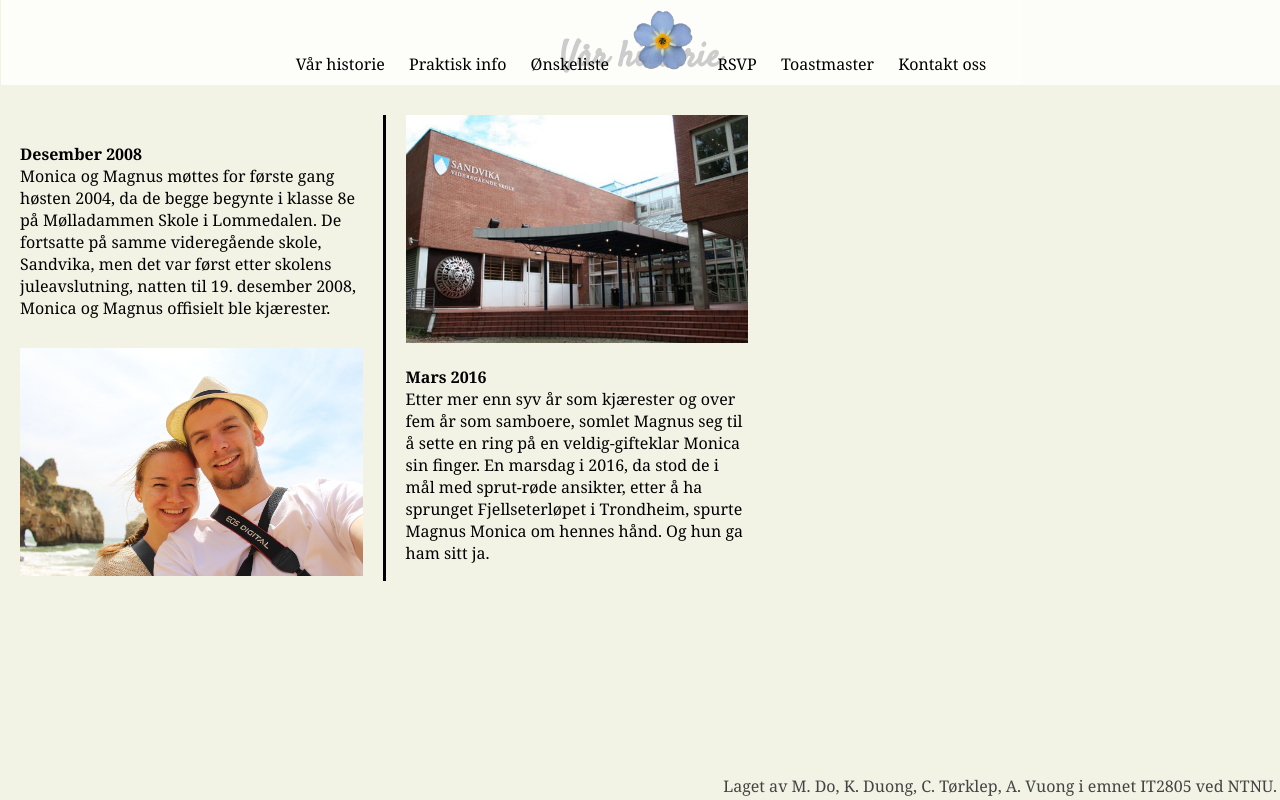
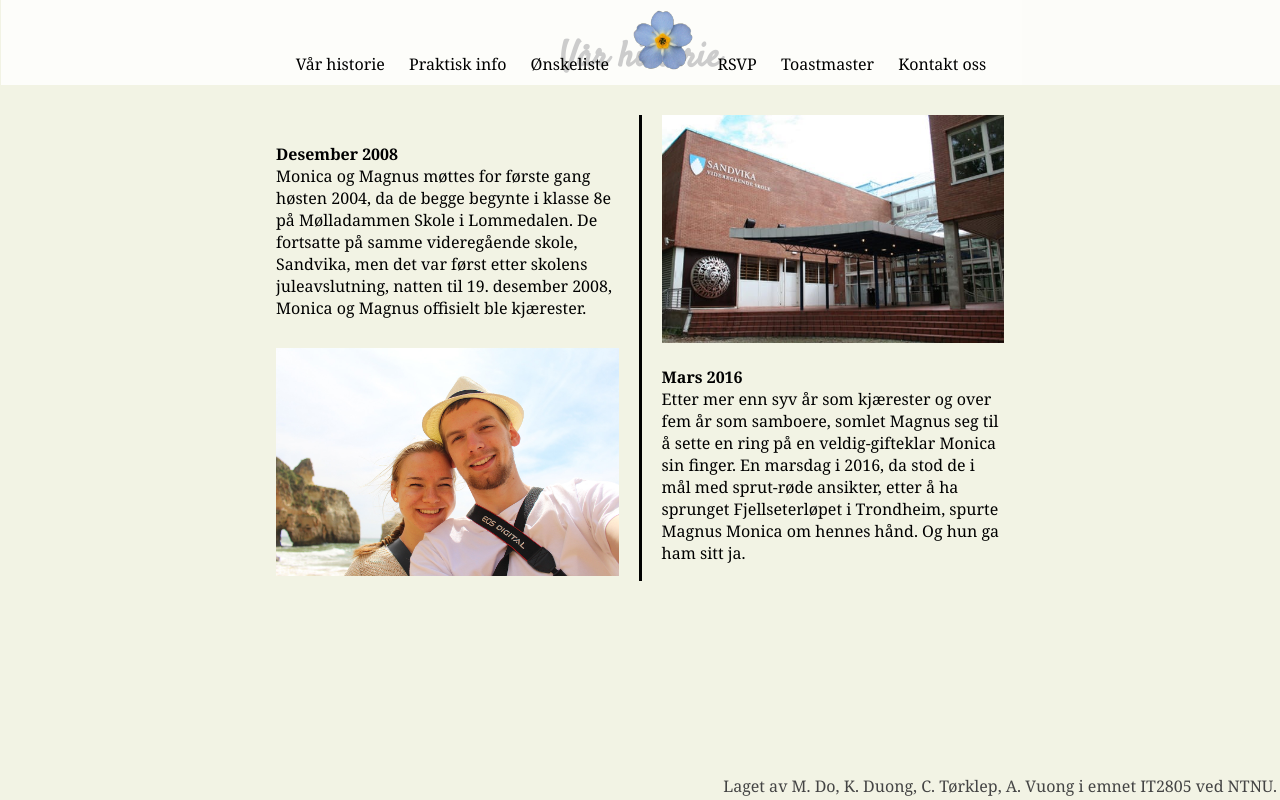
Before and after one commit to audungv/webtek16mack, a PHP site: page /var_historie.html in a window 1280 px wide. Run offline with PHP 8.4, Linux system fonts and the light colour scheme; some libraries are stand-ins or nearby versions.

Commit message:
Små fiks i html og css

```diff
--- a/public_html/hjemmeside/css/style.css
+++ b/public_html/hjemmeside/css/style.css
@@ -99,7 +99,7 @@ section {
   /* Nb: Make sure the value for 'padding-bottom' is equal to or greater than the height of #footer.*/
 }
 /* Innhold på var_historie, vielse, bryllupsfest, onskeliste */
-#var_historie div, .beliggenhet, #onskeliste ul{
+#var_historie, .beliggenhet, #onskeliste ul{
     max-width: 60%;
 }
 
--- a/public_html/hjemmeside/var_historie.html
+++ b/public_html/hjemmeside/var_historie.html
@@ -28,11 +28,10 @@ PURPOSE: Historie -->
         <section id="var_historie">
 
           <h1> Vår historie </h1>
-            <div>
+
               <table id="box">
                 <tr>
                   <td>
-
                     <b>Desember 2008</b> <br>
                     Monica og Magnus møttes for første gang høsten 2004, da de begge begynte i klasse 8e på Mølladammen Skole i Lommedalen. De fortsatte på samme videregående skole, Sandvika, men det var først etter  skolens juleavslutning, natten til 19. desember 2008, Monica og Magnus offisielt ble kjærester.
                   </td>
@@ -42,16 +41,18 @@ PURPOSE: Historie -->
                   </td>
                 </tr>
 
+                  <tr>
+                    <td>
+                      <img src="img/portrett.jpg" alt="Bilde er ikke tilgjengelig">
+                    </td>
 
-                  <tr>
-                      <td><img src="img/portrett.jpg" alt="Bilde er ikke tilgjengelig"></td>
-                      <td>
-                        <b>Mars 2016</b> <br>
-                        Etter mer enn syv år som kjærester og over fem år som samboere, somlet Magnus seg til å sette en ring på en veldig-gifteklar Monica sin finger. En marsdag i 2016, da stod de i mål med sprut-røde ansikter, etter å ha sprunget Fjellseterløpet i Trondheim, spurte Magnus Monica om hennes hånd. Og hun ga ham sitt ja.
-                      </td>
+                    <td>
+                      <b>Mars 2016</b> <br>
+                      Etter mer enn syv år som kjærester og over fem år som samboere, somlet Magnus seg til å sette en ring på en veldig-gifteklar Monica sin finger. En marsdag i 2016, da stod de i mål med sprut-røde ansikter, etter å ha sprunget Fjellseterløpet i Trondheim, spurte Magnus Monica om hennes hånd. Og hun ga ham sitt ja.
+                    </td>
                   </tr>
               </table>
-            </div>
+
         </section>
 
            <!-- Fotnote -->
```
